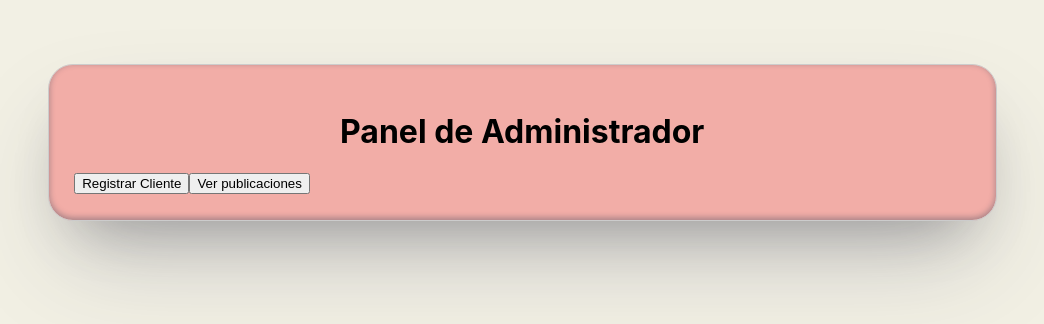
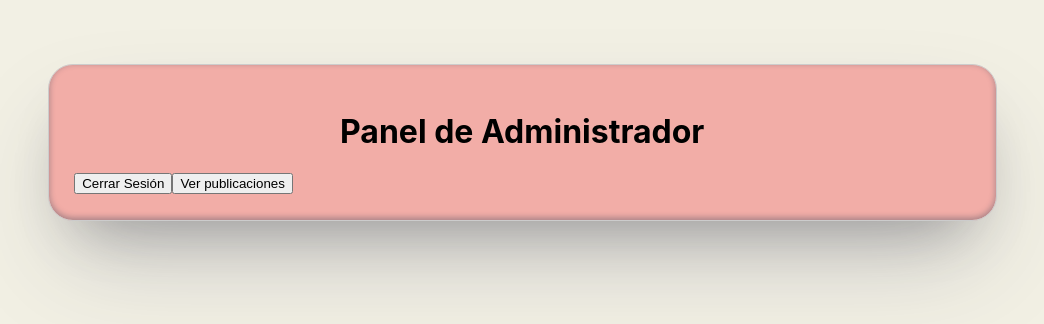
Before and after one commit to leodelmas00/front-truequetools, a React (Create React App) app: page /AdminView in a window 1280 px wide. Shown: the top 324 px of the page, without its empty margins (106-1150 px from the left). Built offline with nearby package versions, Linux system fonts and the light colour scheme.

Commit message:
un par de botones

```diff
--- a/src/App.js
+++ b/src/App.js
@@ -23,10 +23,10 @@ function App() {
       <Route path="/Form" component={Form} />
       <Route path="/Post" component={Post} />
       <Route path="/AdminView" component={AdminView} />
-      <Route path="/PostList" component={PostList} />
       <Route path="/UserList" component={UserList} />
       <Route path="/CommentList" component={CommentList} />
       <Route path="/PostDetail" component={PostDetail} />
+      <Route path="/PostList" component={PostList} />
     </Switch>
   );
 }
--- a/src/components/AdminView.jsx
+++ b/src/components/AdminView.jsx
@@ -34,7 +34,7 @@ function AdminView() {
                     </div>
                 </div>
             )}
-            <button>Registrar Cliente</button>
+            <button onClick={handleLogout}>Cerrar Sesión</button>
             <button>
                 <Link to="/PostList">Ver publicaciones</Link>
             </button>
```
